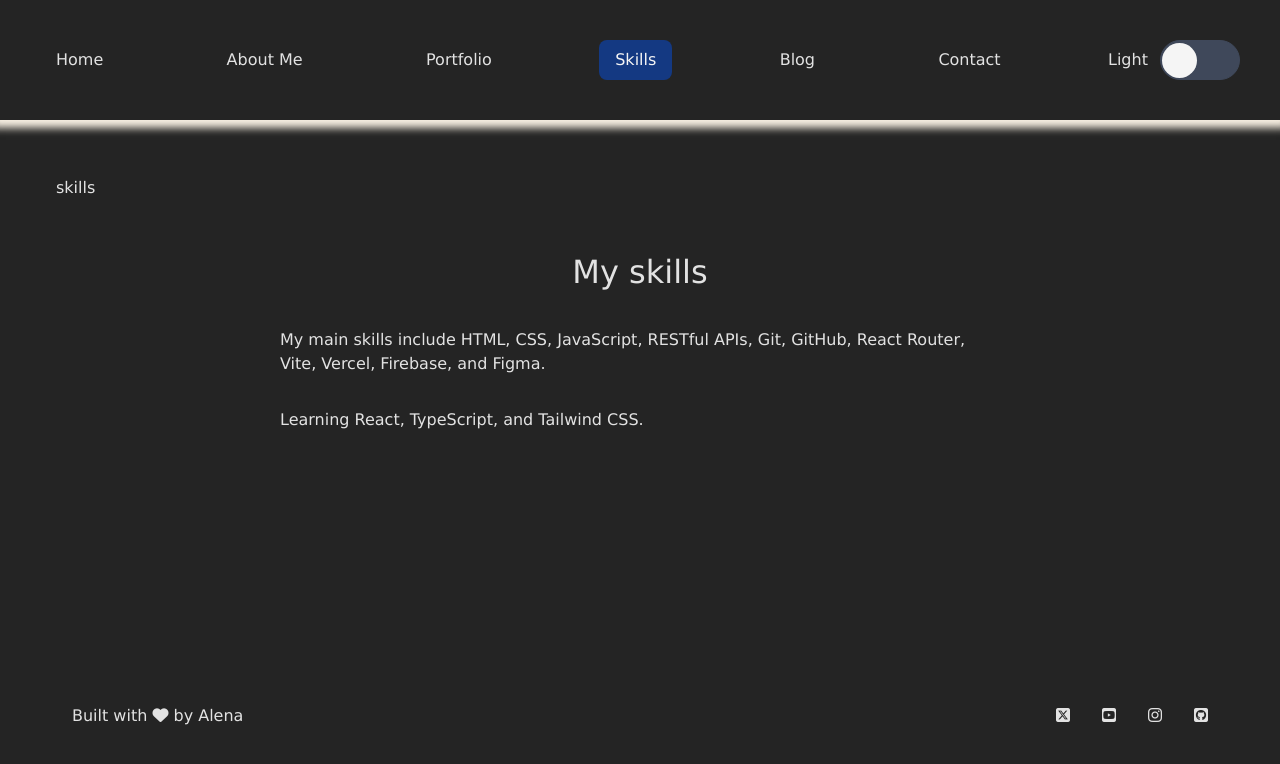
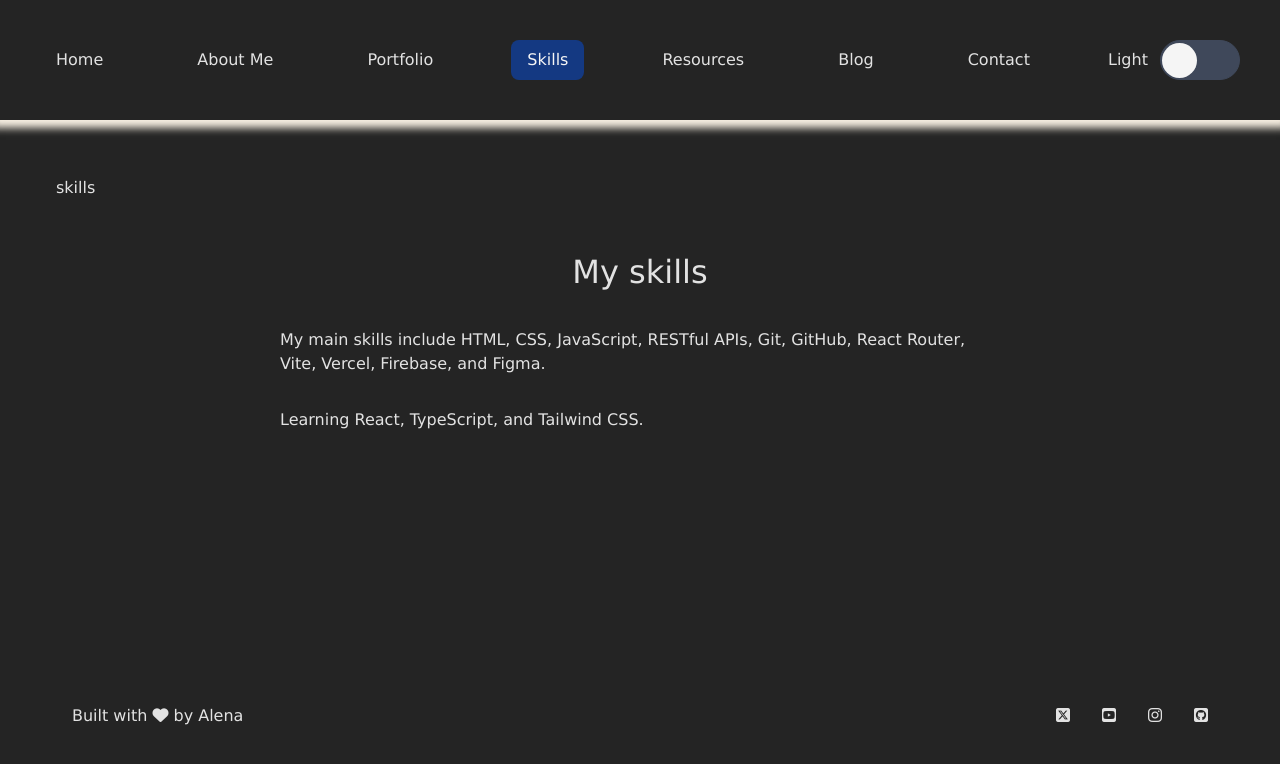
Before and after one commit to alenatih/Personal-Website, a React (Vite) app: page /skills in a window 1280 px wide. Shown: the top 764 px of the page. Built offline with nearby package versions, Linux system fonts and the light colour scheme.

Commit message:
Adding a Resources page

```diff
--- a/src/App.css
+++ b/src/App.css
@@ -23,6 +23,7 @@
 
 .project-title,
 .project-title-link,
+.resources-title,
 .blog-quote-title,
 .contact-title,
 .social-links-title,
@@ -166,6 +167,7 @@
 .home,
 .about-me,
 .skills,
+.resources,
 .blog {
   display: flex;
   flex-direction: column;
--- a/src/App.tsx
+++ b/src/App.tsx
@@ -18,6 +18,7 @@ import Portfolio, { projectsLoader } from "./components/portfolio/Portfolio.tsx"
 // import ProjectTwo from "./components/portfolio/ProjectTwo.tsx"
 import Project, { projectInfoLoader } from "./components/portfolio/Project.tsx"
 import Skills from "./components/Skills.tsx"
+import Resources from "./components/Resources.tsx"
 import Blog from "./components/Blog.tsx"
 import Contact, { contactAction } from "./components/Contact.tsx"
 import NotFound from "./components/NotFound.tsx"
@@ -73,6 +74,7 @@ const router = createBrowserRouter(
         />
       </Route>
       <Route path={ROUTE.skills} element={<Skills />} />
+      <Route path={ROUTE.resources} element={<Resources />} />
       <Route path={ROUTE.blog} element={<Blog />} />
       <Route path={ROUTE.contact} element={<Contact />} action={contactAction} />
 
--- /dev/null
+++ b/src/components/Resources.tsx
@@ -0,0 +1,9 @@
+function Resources() {
+    return (
+        <div className="resources">
+            <h4 className="resources-title">Resources</h4>
+        </div>
+    )
+}
+
+export default Resources
--- a/src/components/constants.ts
+++ b/src/components/constants.ts
@@ -3,6 +3,7 @@
     aboutMe: "/aboutme",
     portfolio: "/portfolio",
     skills: "/skills",
+    resources: "/resources",
     blog: "/blog",
     contact: "/contact"
   }
--- a/src/layouts/RootLayout.tsx
+++ b/src/layouts/RootLayout.tsx
@@ -47,6 +47,7 @@ function RootLayout() {
                                 <NavLink to="/aboutme">About Me</NavLink>
                                 <NavLink to="/portfolio">Portfolio</NavLink>
                                 <NavLink to="/skills">Skills</NavLink>
+                                <NavLink to="/resources">Resources</NavLink>
                                 <NavLink to="/blog">Blog</NavLink>
                                 <NavLink to="/contact">Contact</NavLink>
                             </nav>
@@ -59,6 +60,7 @@ function RootLayout() {
                             <NavLink to="/aboutme">About Me</NavLink>
                             <NavLink to="/portfolio">Portfolio</NavLink>
                             <NavLink to="/skills">Skills</NavLink>
+                            <NavLink to="/resources">Resources</NavLink>
                             <NavLink to="/blog">Blog</NavLink>
                             <NavLink to="/contact">Contact</NavLink>
                             <ToggleButton />
```
